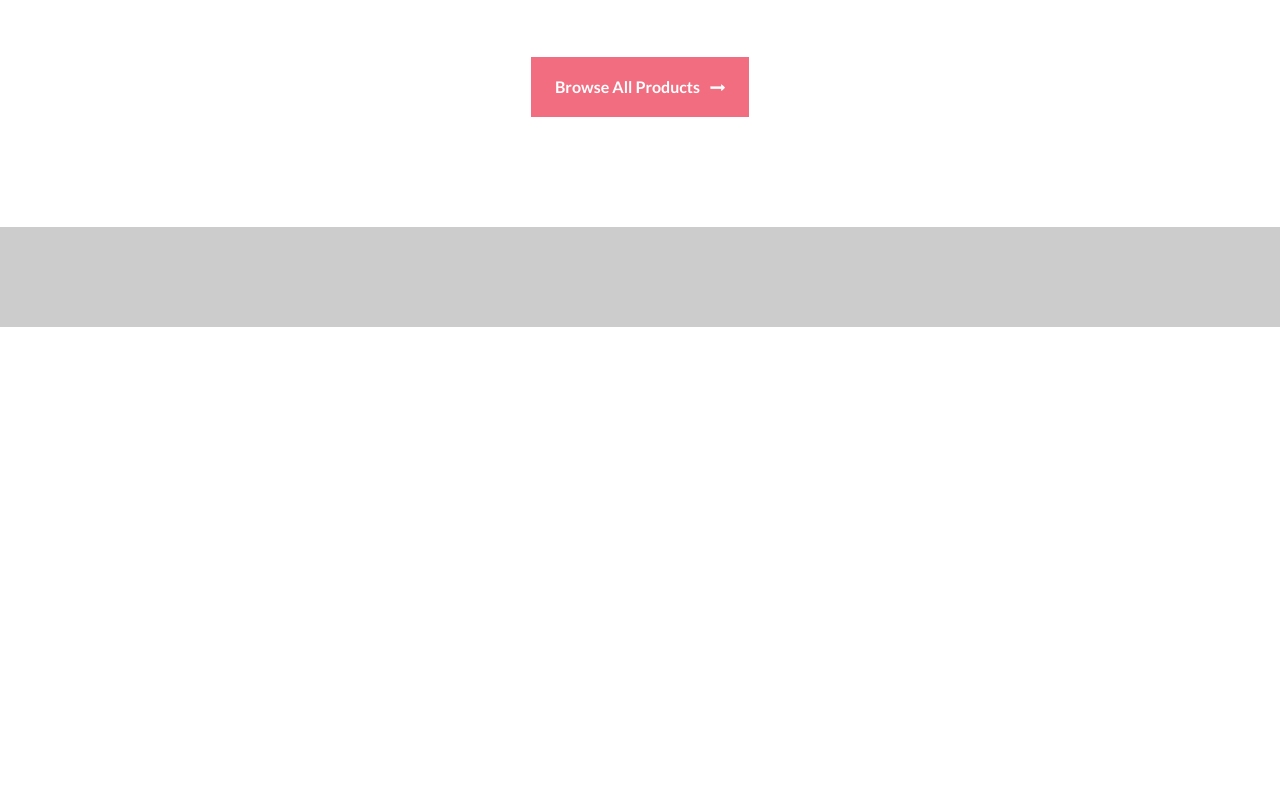
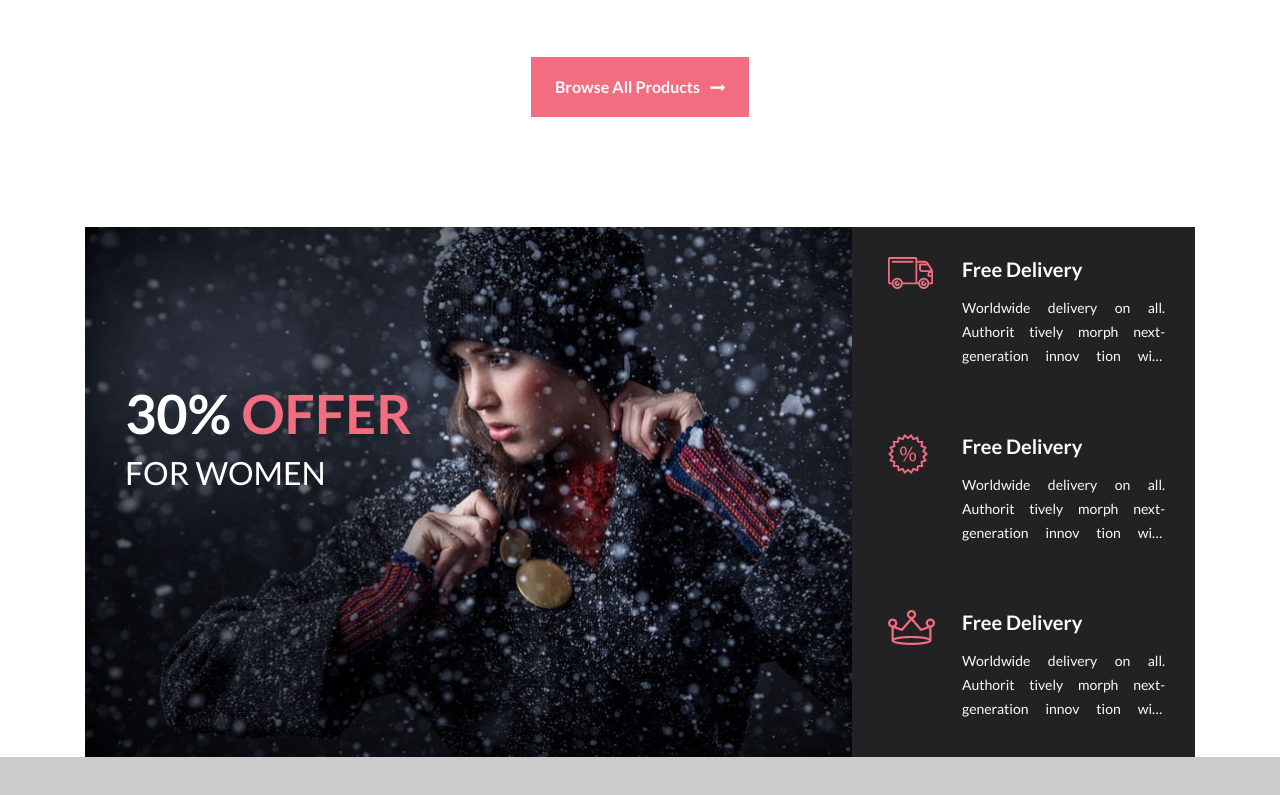
Before and after one commit to Veledar/profVerstkaNew, a plain HTML site: page index.html in a window 1280 px wide. Shown: the part 2755-3550 px from the top of the page. Before the commit the page ends 3082 px from the top, so only its background shows below. Drawn offline with nearby package versions, Linux system fonts and the light colour scheme.

Commit message:
Сделал еще один блок ForWomen

```diff
--- a/index.html
+++ b/index.html
@@ -136,6 +136,23 @@
                 <button class="featuredAllProductsBtn">Browse All Products<img src="img/arrowToRight.png" alt="Стрелка"></button>
             </main>
 
+            <section class="container offerForWomen">
+                <aside class="offerForWomenBanner">
+                    <div class="offerText">
+                        <div>30% <span>OFFER</span></div>
+                        <h2>FOR WOMEN</h2></div></aside>
+                <section class="offerDetails">
+                    <article class="offerUnit">
+                        <h3 class="offerDetailsHead">Free Delivery</h3>
+                        <p class="offerDetailsText">Worldwide delivery on all. Authorit tively morph next-generation innov tion with extensive models.</p></article>
+                    <article class="offerUnit">
+                        <h3 class="offerDetailsHead">Free Delivery</h3>
+                        <p class="offerDetailsText">Worldwide delivery on all. Authorit tively morph next-generation innov tion with extensive models.</p></article>
+                    <article class="offerUnit">
+                        <h3 class="offerDetailsHead">Free Delivery</h3>
+                        <p class="offerDetailsText">Worldwide delivery on all. Authorit tively morph next-generation innov tion with extensive models.</p></article></section>
+            </section>
+
         </div>
 
         <footer class="footer"></footer>
--- a/style/style.scss
+++ b/style/style.scss
@@ -260,6 +260,70 @@
   }
 }
 
+.offerForWomen {
+  display: flex;
+  height: 530px;
+}
+.offerForWomenBanner {
+  flex-shrink: 0;
+  height: inherit;
+  width: 767px;
+  background: url(../img/offerForWomen.jpg) no-repeat;
+  background-size: cover;
+  position: relative;
+}
+.offerText {
+  position: absolute;
+  top: 146px;
+  left: 40px;
+  color: #ffffff;
+  div:first-child {
+    font-size: 54px;
+    font-weight: 700;
+    span {
+      color: #f16d7f;
+    }
+  }
+  div:last-child {
+    font-size: 32px;
+  }
+}
+.offerDetails {
+  display: flex;
+  flex-direction: column;
+  justify-content: space-around;
+  background-color: #222224;
+  color: #fbfbfb;
+}
+.offerUnit {
+  padding: 30px 30px 30px 110px;
+  flex-grow: 1;
+  &:first-child {
+    background: url(../img/offerDetails1.png) no-repeat 36px 30px;
+  }
+  &:nth-child(2) {
+    background: url(../img/offerDetails2.png) no-repeat 36px 30px;
+  }
+  &:last-child {
+    background: url(../img/offerDetails3.png) no-repeat 36px 30px;
+  }
+  .offerDetailsHead {
+    font-size: 20px;
+    font-weight: 700;
+  }
+  .offerDetailsText {
+    line-height: 24px;
+    margin-top: 15px;
+    margin-bottom: 0;
+    text-align: justify;
+    font-size: 14px;
+    overflow: hidden;
+    text-overflow: ellipsis;
+    display: -webkit-box;
+    -webkit-line-clamp: 3;
+    -webkit-box-orient: vertical;
+  }
+}
 
 
 .footer {
```
Also changed, not shown: style/style.css, 1 other file.
